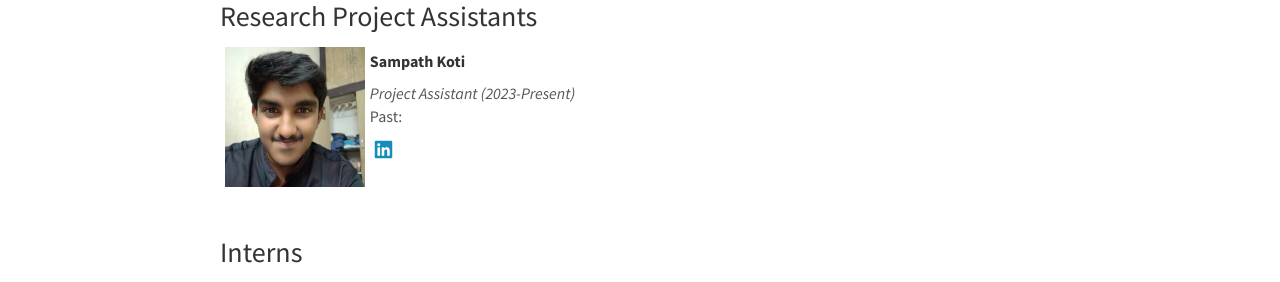
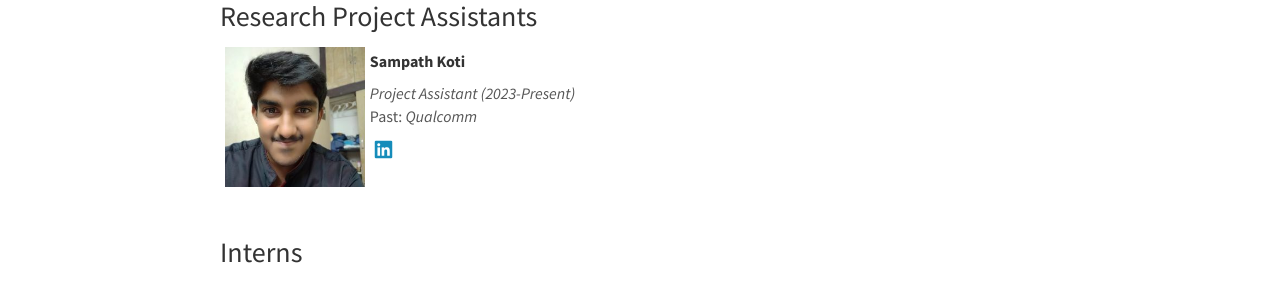
Before and after one commit to vcl-iisc/vclab-website, a Jekyll site: the page built from _pages/team.md, in a window 1280 px wide and 900 px high, scrolled down 1076 px. Shown: the part 154-436 px from the top of the window. Built offline with Jekyll 4.4.1, drawn with Linux system fonts in a browser that asks for light colours; nearby versions of some CDN libraries.

Commit message:
Update lab_members.yml

```diff
--- a/_data/lab_members.yml
+++ b/_data/lab_members.yml
@@ -61,6 +61,7 @@
   position: Project Assistant
   year: 2023-Present
   linkedin: https://www.linkedin.com/in/sampath-koti-b63a4813b/
+  past: Qualcomm
 
 ############################### Interns ###############################
 
```
